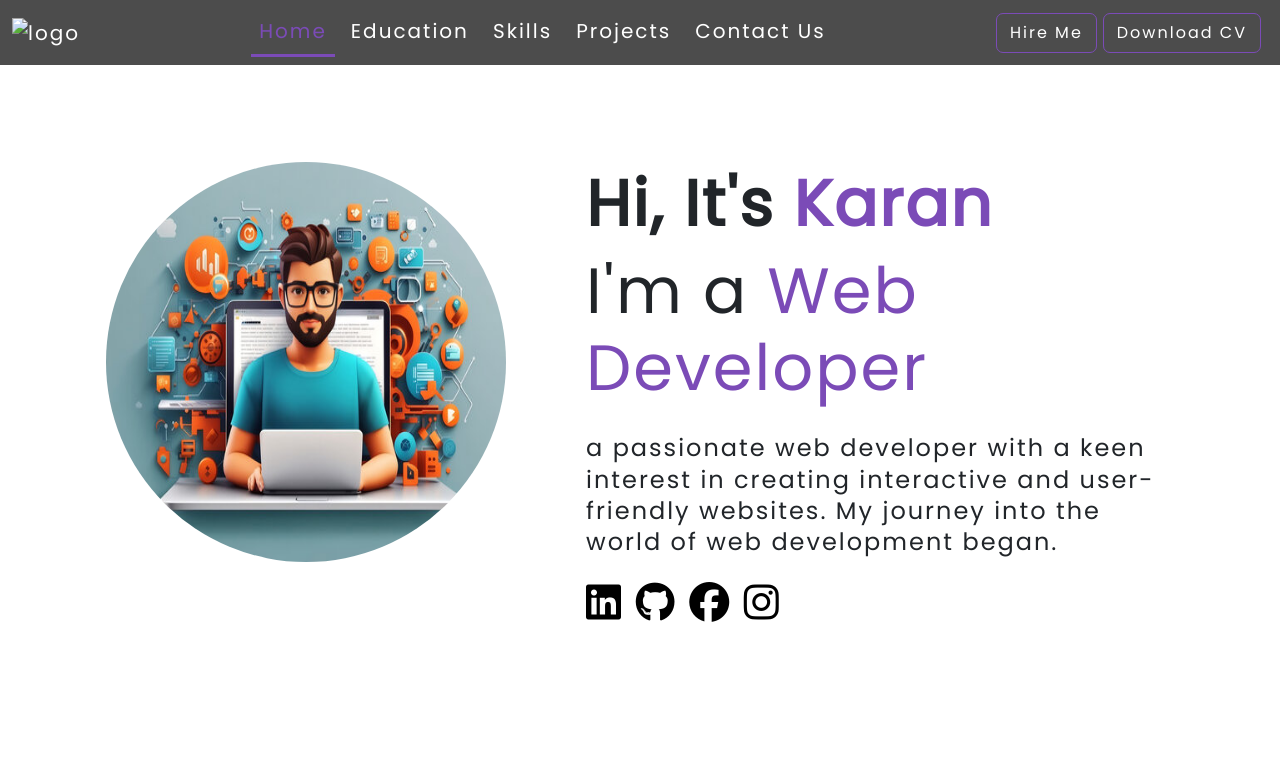
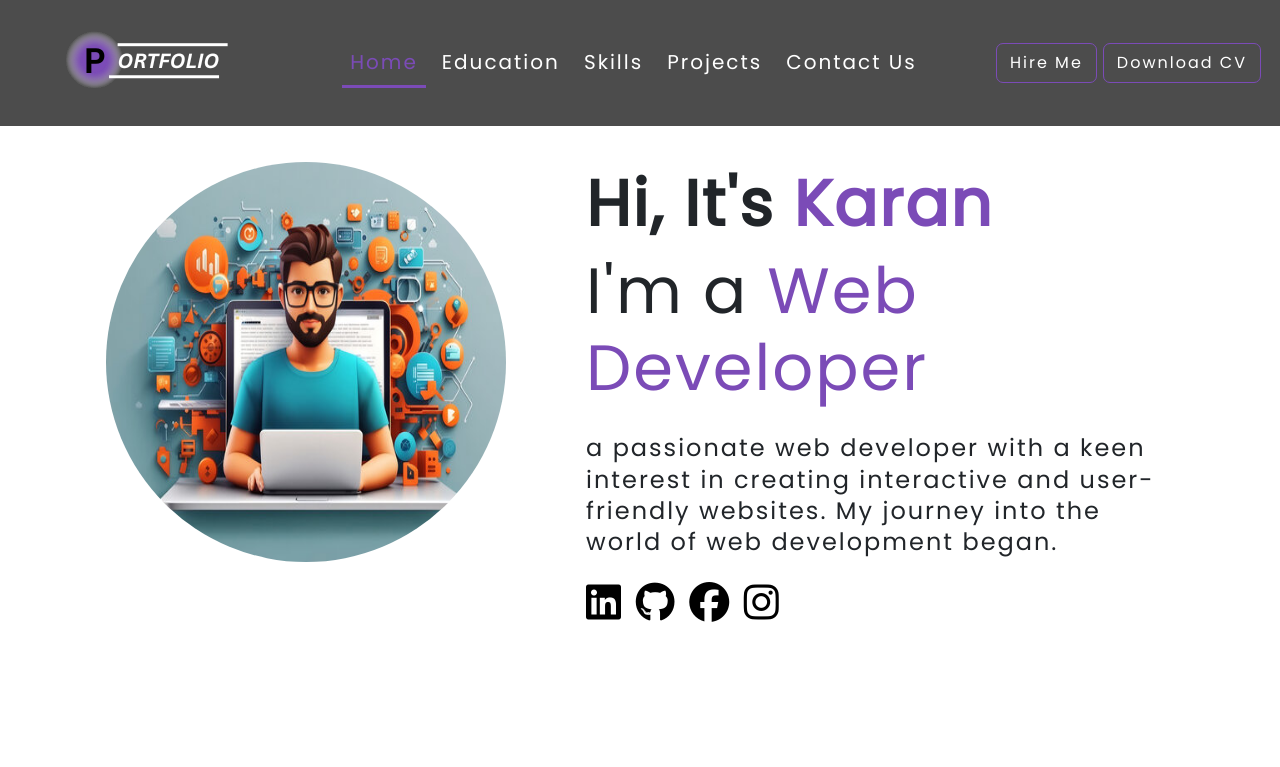
Before and after one commit to KaranMoyaje369/PortFolio-Website, a plain HTML site: page index.html in a window 1280 px wide. Shown: the top 767 px of the page. Drawn offline with nearby package versions, Linux system fonts and the light colour scheme; the site is published under a folder, as on GitHub Pages, so addresses that start at the root find nothing.

Commit message:
Portfolio Website

```diff
--- a/index.html
+++ b/index.html
@@ -19,7 +19,7 @@
 
     <nav class="navbar navbar-expand-xl navbar-dark fixed-top">
         <div class="container-fluid">
-            <a class="navbar-brand" href="#"><img class="img-fluid" src="/Images/logo.png" alt="logo"></a>
+            <a class="navbar-brand" href="#"><img class="img-fluid" src="./Images/logo.png" alt="logo"></a>
             <button class="navbar-toggler" type="button" data-bs-toggle="collapse"
                 data-bs-target="#navbarSupportedContent" aria-controls="navbarSupportedContent" aria-expanded="false"
                 aria-label="Toggle navigation">
```
